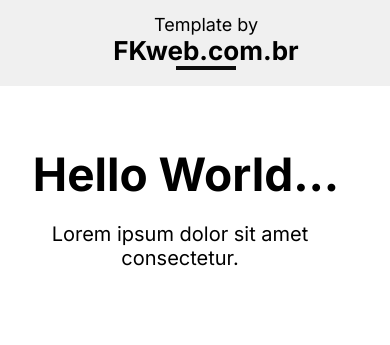
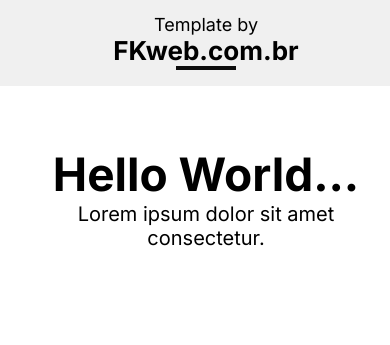
Before and after one commit to robert100i/Simple-Website, a plain HTML site: page index.html in a window 390 px wide. Shown: the part 73-418 px from the top of the page. Drawn offline with Linux system fonts and the light colour scheme.

Commit message:
Ajustes finais

```diff
--- a/main.css
+++ b/main.css
@@ -206,14 +206,13 @@ body {
         padding: 60px 0px 0 0px;
     }
 
-    .box1 > h2 {
-        margin: 0 40px 0 0;
-    }
+
 
     .box1 > p {
         width: 360px;
         height: 44px;
         font-size: 20px;
+        margin: 0 auto;
     }
 
     .box2 {
@@ -248,6 +247,7 @@ body {
 
     .box3 {
     background-position: 100%;
+    padding: 1px 60px 60px 60px;
     }
 
     .textBox3 > h3 {
```
